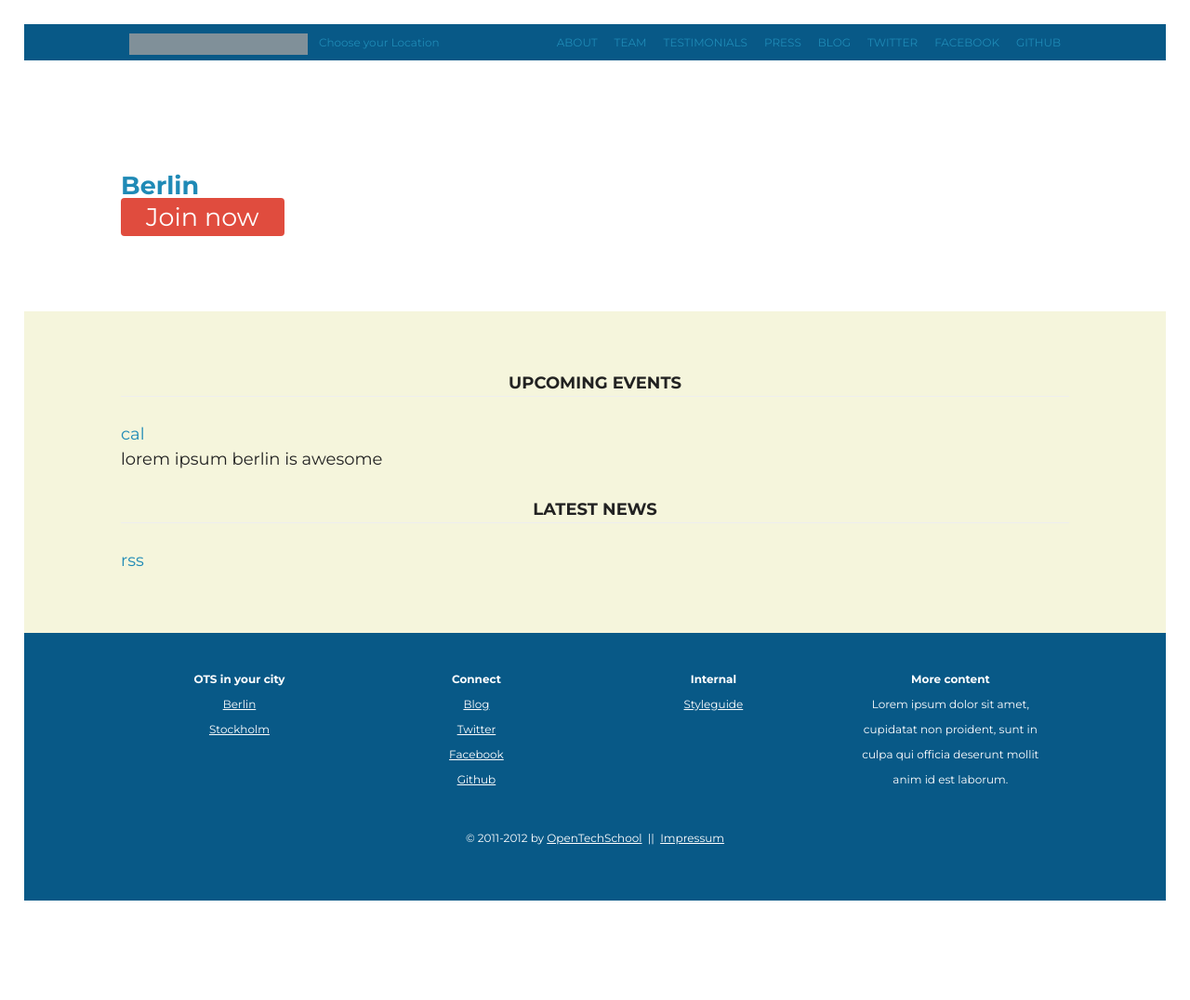
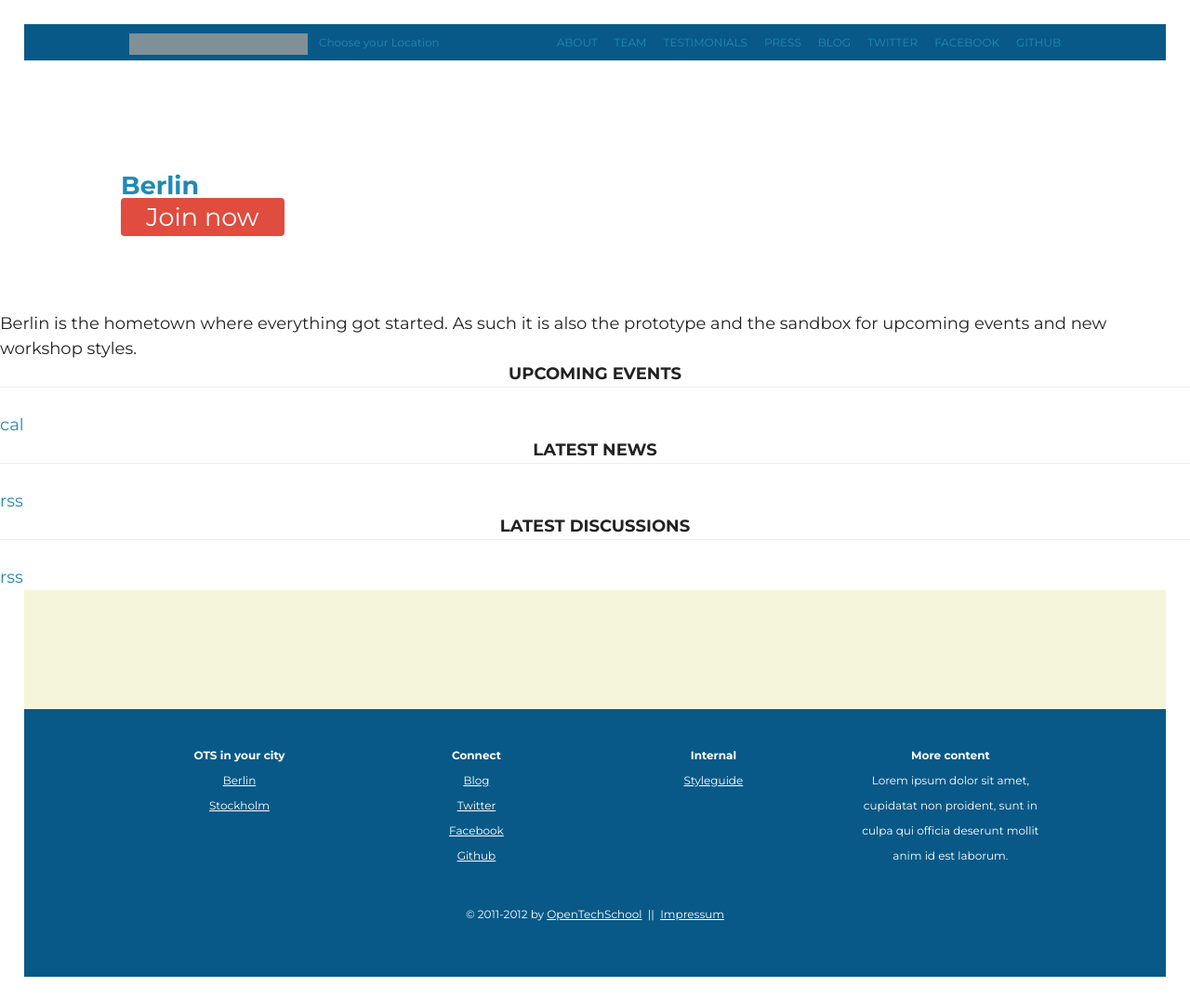
Before and after one commit to OpenTechSchool/www.opentechschool.org, a Jekyll site: the page built from berlin/index.md, in a window 1280 px wide. Shown: the whole page at 93% size. Built offline with Jekyll 4.4.1, drawn with Linux system fonts in a browser that asks for light colours; nearby versions of some CDN libraries; before the commit the page ends 994 px from its top, so only the background shows below that; grey boxes are pictures that could not be loaded.

Commit message:
minor fixes around events

```diff
--- a/_includes/_load_events_feed.html
+++ b/_includes/_load_events_feed.html
@@ -1,7 +1,8 @@
 {% if page.meetupcom_group %}
   <script type="text/javascript">
+  var meetupcom_key = '7032104be344e7f2024162246341821';
   $.getJSON('https://api.meetup.com/2/events?callback=?', {
-    key: '7032104be344e7f2024162246341821',
+    key: meetupcom_key,
     sign: true,
     group_urlname: '{{page.meetupcom_group}}',
     page: 4
@@ -16,7 +17,7 @@
         name: name,
         dayTime: dateWrapper.format('dddd HH:MM'),
         month: dateWrapper.format('MMM'),
-        day: dateWrapper.format('D'),
+        day: dateWrapper.format('Do'),
         venue: cal_event.venue.name,
         link: cal_event.event_url
       };
--- a/_layouts/city.html
+++ b/_layouts/city.html
@@ -12,6 +12,50 @@
   </div>
 </header>
 
+<section id="about">
+
+  {{page.about}}
+
+</section>
+
+<section id="events">
+  <h2>Upcoming events</h2>
+  <a href="">cal</a>
+  <div id="js-events-list"></div>
+  <script type="text/x-template" data-template="event">
+    <div class="event">
+      <h1>${name}</h1>
+      <p>${month}</p> <!-- 3-Letter-Word -->
+      <p>${day}</p> <!-- Day of month in 1st/ 12th -->
+      <p>${venue}</p> <!-- Venue as text -->
+      <p>${dayTime}</p> <!-- weekday + time of the day -->
+  </div>
+  </script>
+</section>
+
+<section id="blog-posts">
+  <h2>Latest news</h2>
+  <a href="http://blog.opentechschool.org/feeds/{{page.rss_feed}}.xml">rss</a>
+  <div id="js-blog-posts-list"></div>
+  <script type="text/x-template" data-template="blog-post">
+    <div class="blog-post">
+      <h1><a href="${link}">${title}</a></h1>
+      <p>${date}</p>
+  </div>
+  </script>
+</section>
+
+<section id="latest-discussions">
+  <h2>Latest discussions</h2>
+  <a id="js-discussions-link" href="http://www.meetup.com/{{meetupcom_group}}/messages/archive/rss/OpenTechSchool-{{page.title}}+Meetup+Mailing+List/">rss</a>
+  <div id="js-latest-discussions"></div>
+  <script type="text/x-template" data-template="ml-discussion">
+    <div class="ml-discussion">
+      <h1><a href="${link}">${title}</a></h1>
+      <p>${date}</p>
+  </div>
+  </script>
+</section>
 
 <section class="bg_full">
   <div class="container">
--- a/berlin/index.md
+++ b/berlin/index.md
@@ -1,34 +1,8 @@
 ---
 layout: city
 title: Berlin
+tagline: "The mother of them all"
 rss_feed: berlin
 meetupcom_group: opentechschool-berlin
-about: "lorem ipsum berlin is awesome"
+about: "Berlin is the hometown where everything got started. As such it is also the prototype and the sandbox for upcoming events and new workshop styles."
 ---
-
-
-<section id="events">
-  <h2>Upcoming events</h2>
-  <a href="">cal</a>
-  <div id="js-events-list"></div>
-  <script type="text/x-template" data-template="event">
-    <div class="event">
-      <h1>${name}</h1>
-      <p>${venue}</p>
-  </div>
-  </script>
-</section>
-
-{{page.about}}
-
-<section id="blog-posts">
-  <h2>Latest news</h2>
-  <a href="http://blog.opentechschool.org/feeds/{{page.rss_feed}}.xml">rss</a>
-  <div id="js-blog-posts-list"></div>
-  <script type="text/x-template" data-template="blog-post">
-    <div class="blog-post">
-      <h1><a href="${link}">${title}</a></h1>
-      <p>${date}</p>
-  </div>
-  </script>
-</section>
```
